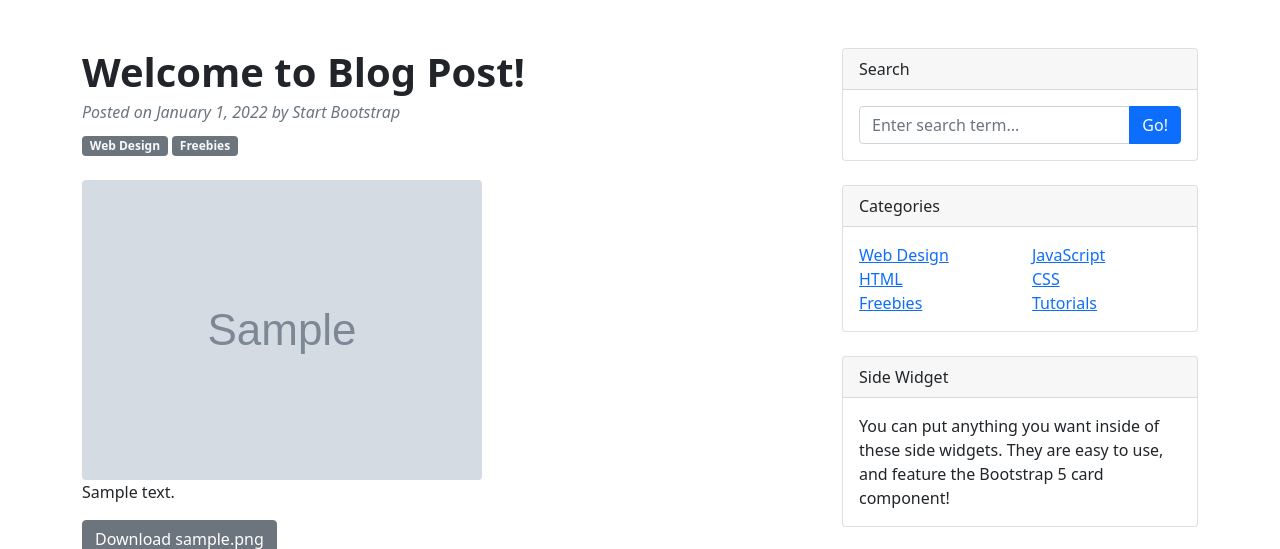
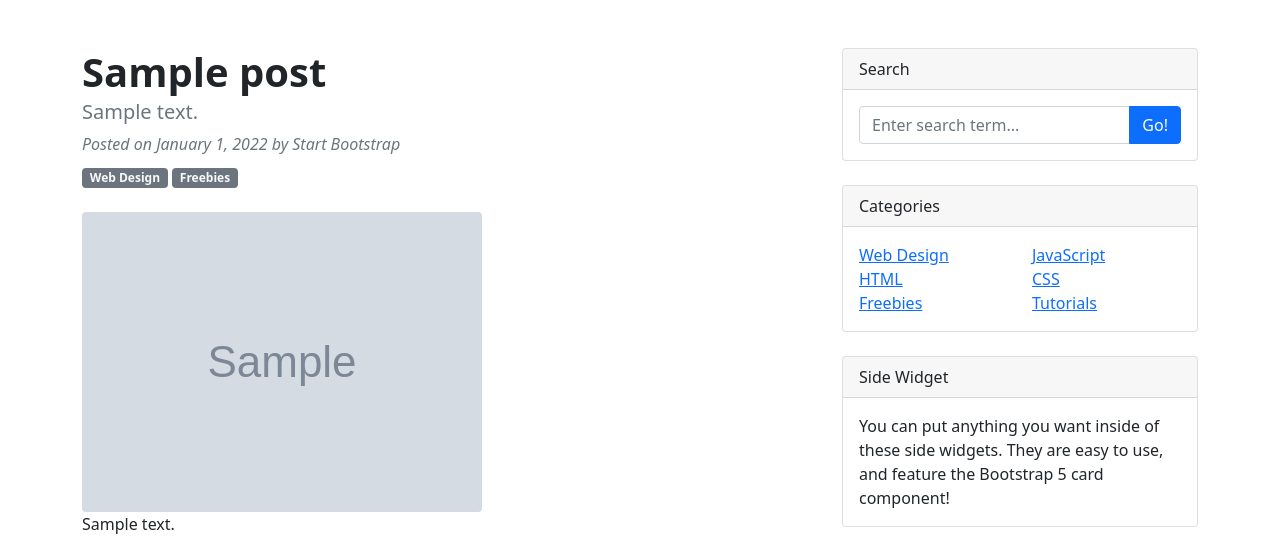
Before and after one commit to kwonssshyeon/GETIT_2TEAM, a Django app: page /blog/1/ in a window 1280 px wide. Shown: the part 112-661 px from the top of the page. Run offline with Django 4.2, Linux system fonts and the light colour scheme; tables that the repository leaves empty hold one stand-in row (values such as "Sample post"); grey boxes marked "Sample" are stand-in pictures; grey boxes labelled with a size stand in for pictures from a placeholder-image service; some libraries are stand-ins or nearby versions.

Commit message:
미리보기와 요약문 추가하기

```diff
--- a/blog/models.py
+++ b/blog/models.py
@@ -4,6 +4,7 @@ import os
 # Create your models here.
 class Post(models.Model):
     title = models.CharField(max_length=30)
+    hook_text = models.CharField(max_length=100, blank = True)
     content = models.TextField()
 
     head_image = models.ImageField(upload_to='blog/images/%Y/%m/%d/', blank = True)
--- a/blog/templates/blog/post_detail.html
+++ b/blog/templates/blog/post_detail.html
@@ -39,7 +39,8 @@
                         <!-- Post header-->
                         <header class="mb-4">
                             <!-- Post title-->
-                            <h1 class="fw-bolder mb-1">Welcome to Blog Post!</h1>
+                            <h1 class="fw-bolder mb-1">{{ post.title }}</h1>
+                            <h5 class = "text-muted">{{ post.hook_text }}</h5>
                             <!-- Post meta content-->
                             <div class="text-muted fst-italic mb-2">Posted on January 1, 2022 by Start Bootstrap</div>
                             <!-- Post categories-->
--- a/blog/templates/blog/post_list.html
+++ b/blog/templates/blog/post_list.html
@@ -90,7 +90,10 @@
                     {% endif %}
                     <div class="card-body">
                         <h2 class="card-title h4">{{ p.title }}</h2>
-                        <p class="card-text">{{ p.content }}</p>
+                        {% if p.hook_text %}
+                          <h5 class = "text-muted">{{ p.hook_text }}</h5>
+                        {% endif %}
+                        <p class="card-text">{{ p.content | truncatewords:45 }}</p>
                         <a href = "{{ p.get_absolute_url }}" class = "btn btn-primary">Read More &rarr;</a>
                     </div>
                     <div>
```
